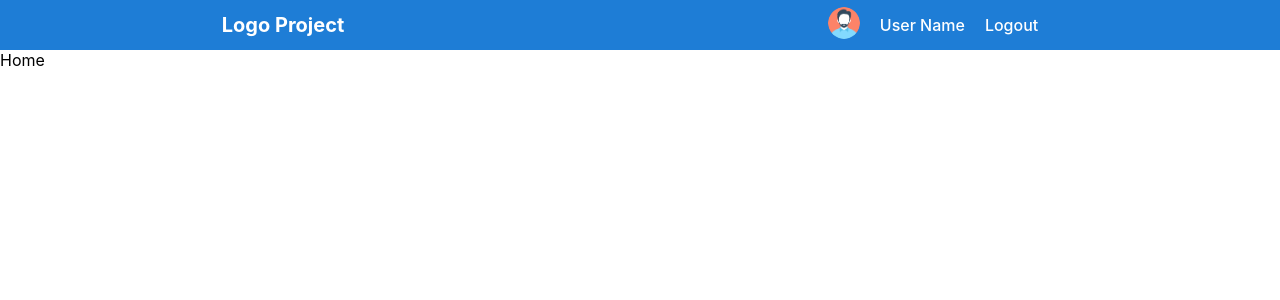
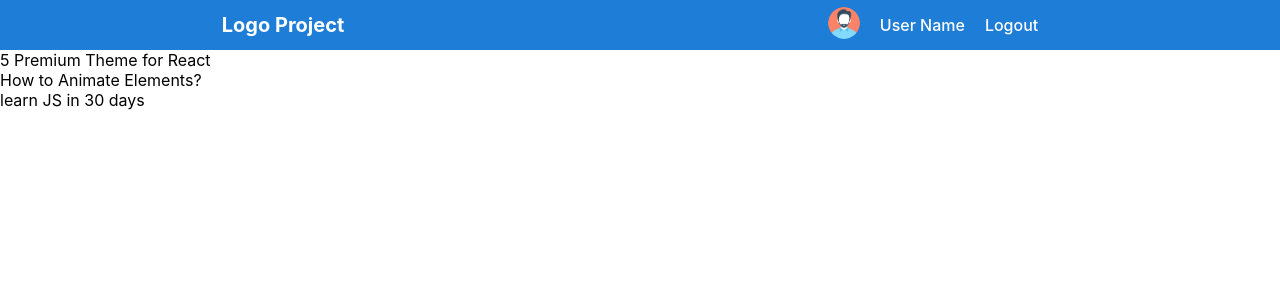
Before and after one commit to Pierluigi10/Social-Login-with-Passport.js, a React (Create React App) app: page / in a window 1280 px wide. Shown: the top 300 px of the page. Built offline with nearby package versions, Linux system fonts and the light colour scheme; the HTML template or start-up script is replaced by a standard one.

Commit message:
create Card component and import info as props

```diff
--- /dev/null
+++ b/src/components/Card.jsx
@@ -0,0 +1,7 @@
+import React from "react";
+
+const Card = ({ post }) => {
+  return <div>{post.title}</div>;
+};
+
+export default Card;
--- a/src/pages/Home.jsx
+++ b/src/pages/Home.jsx
@@ -1,7 +1,15 @@
 import React from "react";
+import Card from "../components/Card";
+import { posts } from "../data";
 
 const Home = () => {
-  return <div>Home</div>;
+  return (
+    <div>
+      {posts.map((post) => (
+        <Card post={post} />
+      ))}
+    </div>
+  );
 };
 
 export default Home;
```
